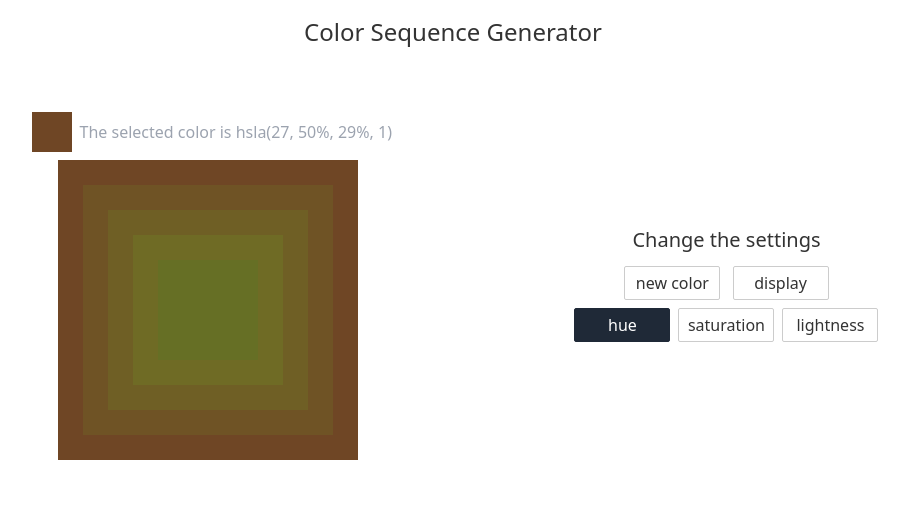
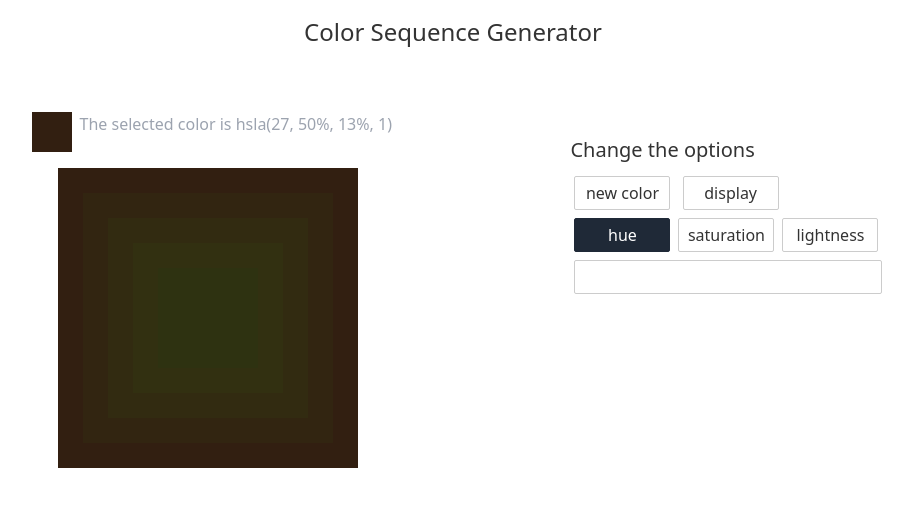
Before and after one commit to rachelrly/color-generator, a Svelte app: page / in a window 1280 px wide. Shown: the top 506 px of the page, without its empty margins (187-1100 px from the left). Built offline with nearby package versions, Linux system fonts and the light colour scheme.

Commit message:
Allow changes with input (#18)
* generates SVG with extracted function

* removes setSvg file again

* gets key limits from constant instead of inline values

* changes selected color on input blur

* sets all three props from input

* fixes alignment

* gets index.html out of my repo

```diff
--- a/src/App.svelte
+++ b/src/App.svelte
@@ -8,23 +8,19 @@
     getFilledSequence,
     getData,
     updateData,
-    getSquareDimensions
+    getSquareDimensions,
+    KEY_LIMITS
   } from './utils'
-  import type {
-    ColorPropKey,
-    ColorProps,
-    ControlOptions,
-    DisplayType
-  } from './types'
+  import type { ColorPropKey, ColorProps, ControlOptions } from './types'
 
-  const row = new Array(10).fill({ type: 'row' })
+  const row = new Array(10).fill({})
+  export let error: string = ''
   export let base: ColorProps = getRandomColor()
   export let options: ControlOptions = {
     square: { width: 300, step: 50 },
     display: 'square',
     property: 'hue'
   }
-
   $: list =
     options.display !== 'row'
       ? getSquareDimensions(options?.square.width, options?.square.step)
@@ -61,6 +57,22 @@
   function handleRandomColor() {
     base = getRandomColor()
   }
+
+  function handleSetColorProp(input: string, key: ColorPropKey) {
+    if (input === '') return
+    const num = Number(input)
+    if (!num) {
+      error = 'Please enter a number'
+    } else {
+      const keyLimit = KEY_LIMITS[key]
+      if (num >= keyLimit[0] && num <= keyLimit[1]) {
+        base = { ...base, [key]: num }
+        error = ''
+      } else {
+        error = `Please enter a ${key} between ${keyLimit[0]} and ${keyLimit[1]}`
+      }
+    }
+  }
 </script>
 
 <main class="flex flex-col items-center h-min-screen">
@@ -70,9 +82,11 @@
   >
     <Sequence {sequence} {current} {handleSelectColor} />
     <Controls
+      {error}
       {handleRandomColor}
       {handleSelectColorKey}
       {handleToggleDisplayType}
+      {handleSetColorProp}
       selected={options.property}
     />
   </div>
--- a/src/components/ColorTitle.svelte
+++ b/src/components/ColorTitle.svelte
@@ -13,7 +13,7 @@
     : 'flex-row-reverse'} items-center justify-between w-full {caption &&
     'w-full'} max-w-screen-sm"
 >
-  <h3 class="text-gray-400 text-center">
+  <h3 class="text-gray-400 text-center self-start">
     {caption ?? ''}{getColorString(color)}
   </h3>
   <ColorSwatch {color} size={swatchSize} />
--- a/src/components/Controls.svelte
+++ b/src/components/Controls.svelte
@@ -1,21 +1,25 @@
 <script lang="ts">
-  // import Input from './Input.svelte'
   import Button from './Button.svelte'
   import ButtonChain from './ButtonChain.svelte'
+  import Input from './Input.svelte'
   import type { ColorPropKey } from '../types'
-  // export let handleSetValue: (val: number) => void
+
   export let handleSelectColorKey: (opt: ColorPropKey) => void
   export let handleRandomColor: () => void
   export let handleToggleDisplayType: () => void
+  export let handleSetColorProp: (input: string, prop: ColorPropKey) => void
   export let error: string = ''
   export let selected: ColorPropKey
+  function handleSetValue(input: string) {
+    handleSetColorProp(input, selected)
+  }
 </script>
 
-<div class="flex flex-col mb-6 items-center md:mb-10">
-  <div class="h-8">
-    <span>{error}</span>
+<div class="flex flex-col mb-6 lg:self-start  md:mb-10">
+  <div class="h-6">
+    <span class="text-red-600 text-sm text-center">{error}</span>
   </div>
-  <h3 class="text-xl mb-2">Change the settings</h3>
+  <h3 class="text-xl mb-2">Change the options</h3>
   <div>
     <Button text="new color" onClick={handleRandomColor} />
     <Button text="display" onClick={handleToggleDisplayType} />
@@ -24,6 +28,5 @@
     handleSelectOption={handleSelectColorKey}
     selectedOption={selected}
   />
-  <!-- <Input label="width" setValue={handleSetValue} />
-  <Input label="step" setValue={handleSetValue} /> -->
+  <Input label="color-input" {handleSetValue} />
 </div>
--- a/src/components/Input.svelte
+++ b/src/components/Input.svelte
@@ -1,20 +1,28 @@
 <script lang="ts">
   export let label: string
-  export let setValue: (val: number) => void
-  function handleSetValue(e: any) {
-    if (e.target.value) {
-      setValue(Number(e.target.value))
+  export let handleSetValue: (val: string) => void
+  let value: string
+  function setValue() {
+    handleSetValue(value)
+  }
+  function setValueOnEnter(e: any) {
+    if (e.key === 'Enter') {
+      setValue()
+      value = ''
     }
   }
 </script>
 
 <fieldset class="w-full flex flex-row justify-between items-center mb-2">
-  <label class="w-12" for={label}>{label}</label>
+  <label class="w-12 hidden" for={label}>{label}</label>
   <input
     name={label}
-    class="flex-1 p-1"
-    on:blur={handleSetValue}
+    class="flex-1 p-1 ml-1 mt-1"
+    on:blur={setValue}
+    on:keydown={setValueOnEnter}
+    bind:value
     type="text"
     inputmode="numeric"
+    maxlength="3"
   />
 </fieldset>
--- a/src/components/Square.svelte
+++ b/src/components/Square.svelte
@@ -8,7 +8,7 @@
   export let handleSelectColor: (color: ColorProps) => void
 </script>
 
-<div class="flex justify-center my-2">
+<div class="flex justify-center my-4">
   <svg
     class="block"
     width={squares[0].display.width ?? '100%'}
--- a/src/components/TileRow.svelte
+++ b/src/components/TileRow.svelte
@@ -4,9 +4,9 @@
   export let sequence: SequenceItem[]
 </script>
 
-<div class="flex flex-col items-center justify-center">
+<div class="flex flex-col items-center justify-center w-80">
   {#each sequence as tile}
-    {#if tile.color.lightness < 100}
+    {#if tile.color.lightness < 100 && tile.color.saturation <= 100}
       <ColorTitle color={tile.color} swatchSize="lg" />
     {/if}
   {/each}
--- /dev/null
+++ b/src/utils/constants.ts
@@ -0,0 +1,6 @@
+export const KEY_LIMITS = {
+  hue: [0, 255],
+  saturation: [20, 100],
+  lightness: [0, 90],
+  alpha: [0, 1]
+} as const
--- a/src/utils/getRandom.ts
+++ b/src/utils/getRandom.ts
@@ -3,6 +3,8 @@ export function getRandomDecimal(): number {
   return Math.random() * (1 - MIN) + MIN
 }
 
-export function getRandomInt({ min = 0, max = 255 }): number {
+export type LimitType = readonly [number, number]
+
+export function getRandomInt([min, max]: LimitType): number {
   return Math.random() * (max - min) + min
 }
--- a/src/utils/getRandomColor.ts
+++ b/src/utils/getRandomColor.ts
@@ -1,22 +1,12 @@
-import type { ColorPropsOptions, ColorProps } from '../types'
+import type { ColorProps } from '../types'
 import { getRandomDecimal, getRandomInt } from './getRandom'
+import { KEY_LIMITS } from './constants'
 
-export function getRandomColor(options?: ColorPropsOptions): ColorProps {
-  if (!options || options === {}) {
-    return {
-      hue: getRandomInt({ max: 255 }),
-      lightness: getRandomInt({ min: 20, max: 80 }),
-      saturation: getRandomInt({ min: 20, max: 100 }),
-      alpha: 1
-    }
-  } else {
-    // handle option generation
-    // 1. Get color from hue range (or other prop, etc)
-    return {
-      hue: 200,
-      saturation: 100,
-      lightness: 50,
-      alpha: 1
-    }
+export function getRandomColor(): ColorProps {
+  return {
+    hue: getRandomInt(KEY_LIMITS.hue),
+    lightness: getRandomInt(KEY_LIMITS.lightness),
+    saturation: getRandomInt(KEY_LIMITS.saturation),
+    alpha: 1
   }
 }
--- a/src/utils/index.ts
+++ b/src/utils/index.ts
@@ -6,3 +6,4 @@ export * from './getColorIncrement'
 export * from './getFilledSquares'
 export * from './handleLocalStorage'
 export * from './isDisplayType'
+export * from './constants'
```
